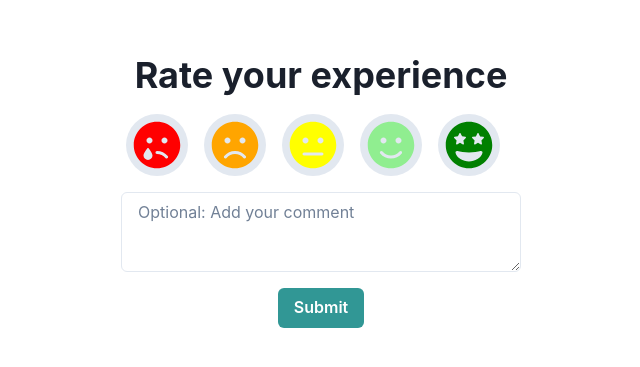
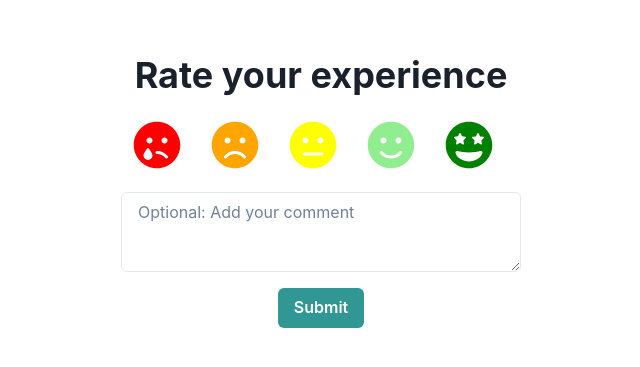
Before and after one commit to MohsenUSA/rating, a React (Create React App) app: page / in a window 1280 px wide. Shown: the part 209-576 px from the top of the page, without its empty margins (319-959 px from the left). Built offline with nearby package versions, Linux system fonts and the light colour scheme.

Commit message:
Update Emojis.js

```diff
--- a/src/Emojis.js
+++ b/src/Emojis.js
@@ -38,10 +38,13 @@ const EmojiButton = ({ children, selected, onSelect }) => {
       onClick={onSelect}
       mr={{ base: 2, md: 4 }}
       mb={{ base: 4, md: 0 }}
-      bg={selected ? 'gray.200' : 'gray.200'}
+      bg={selected ? 'gray.200' : 'transparent'}
       borderRadius="50%"
       p="7px"
-      border={selected ? '3px solid green' : 'none'} // Add green border when selected
+      boxShadow={selected ? '0 0 0 3px green' : 'none'} // Green ring when selected
+      _focus={{ boxShadow: 'none' }} // Remove focus outline
+      _active={{ bg: 'none', boxShadow: 'none' }} // Remove background and shadow on click
+      _hover={{ bg: 'transparent' }} // Remove hover effect
     >
       {children}
     </Box>
```
